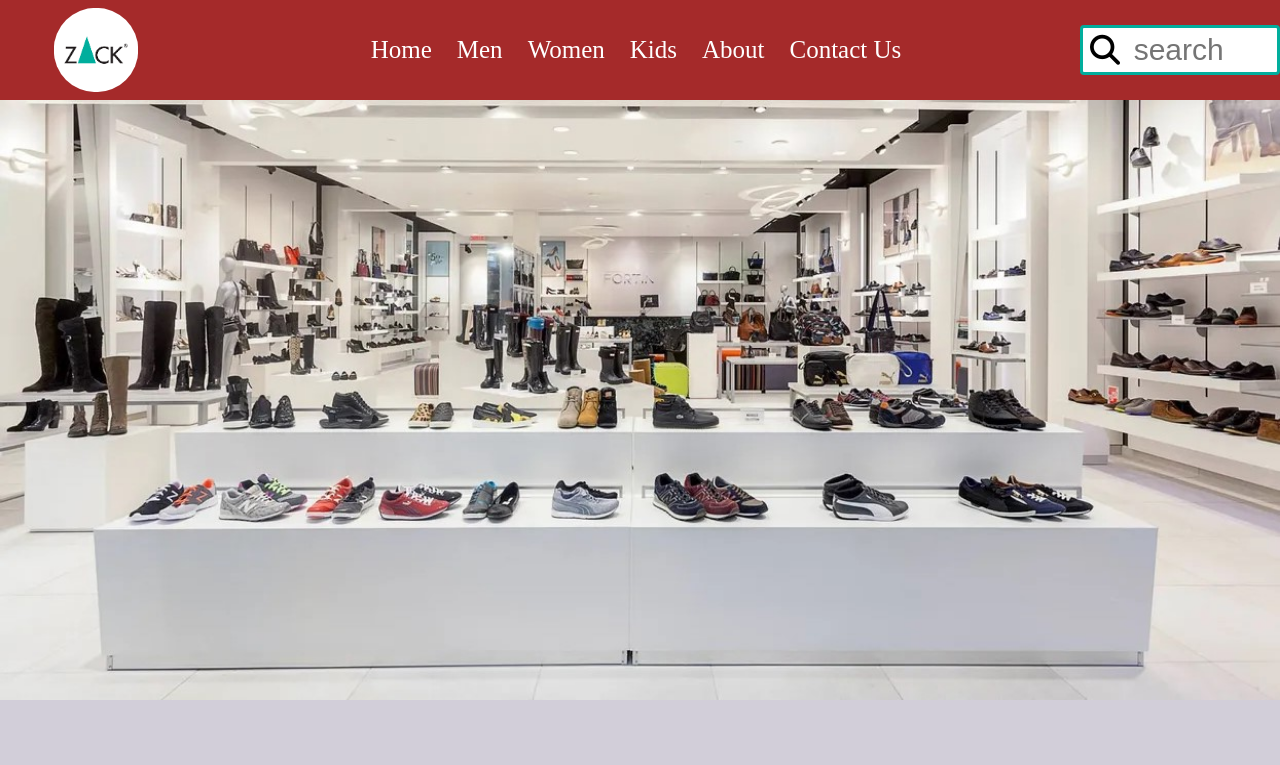
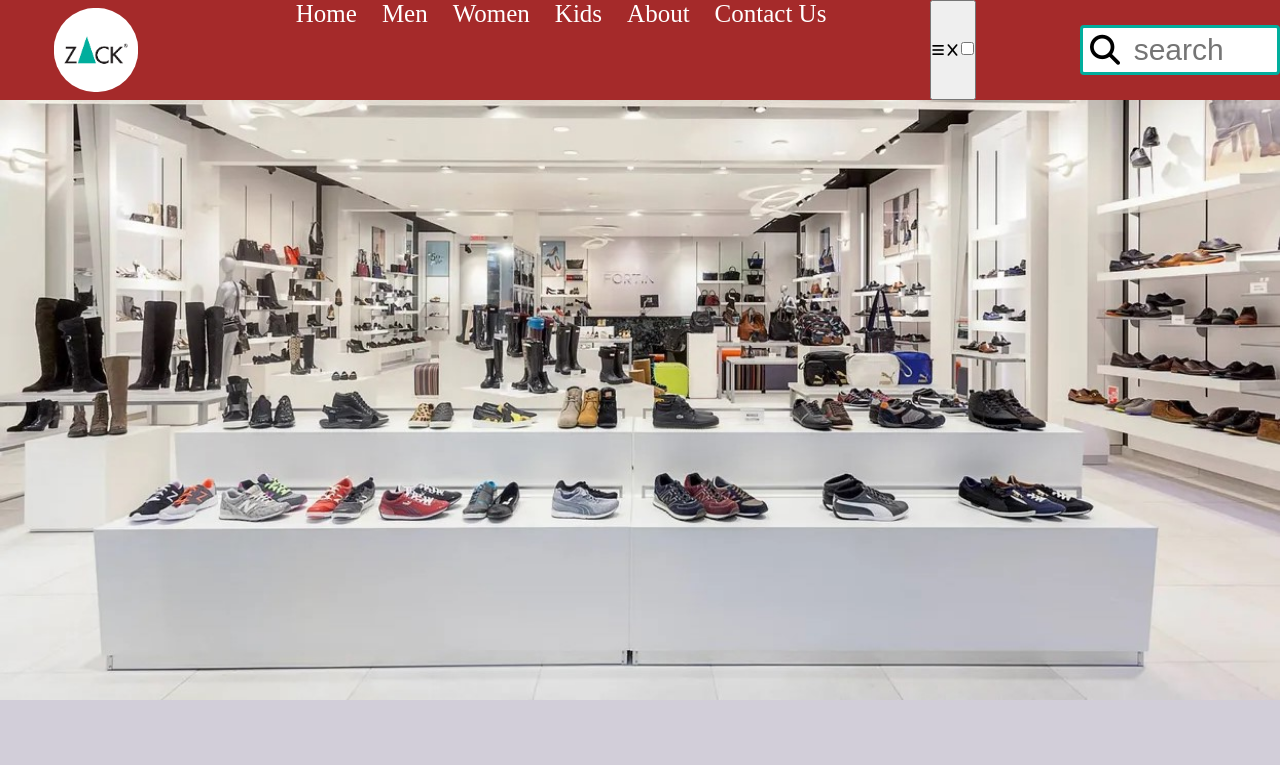
Before and after one commit to ShazimaKouser/SHOE-SHOP-WEBSITE, a plain HTML site: page index.html in a window 1280 px wide. Shown: the top 765 px of the page. Drawn offline with Linux system fonts and the light colour scheme.

Commit message:
initialize changes

```diff
--- a/index.html
+++ b/index.html
@@ -20,7 +20,8 @@
         <div class="logo1">
             <img class="Logo" src="pic/logo.png" alt="">
         </div>
-        <ul>
+        <div class="nav1">
+            <ul class="nav2">
                 <li class="nav"><a href="#HOME">Home</a></li>
                 <li class="nav"><a href="#MEN">Men</a></li>
                 <li class="nav"><a href="#WOMEN">Women</a></li>
@@ -28,7 +29,14 @@
                 <li class="nav"><a href="#ABOUT">About</a></li>
                 <li class="nav"><a href="#CONTACT">Contact Us</a></li>
             </ul>
-
+        </div>
+        <button class="hamburger-icon">
+            <label for="dropdown">
+                <i class="fa-solid fa-bars"></i>
+                <i class="fa-solid fa-x"></i>
+            </label>
+            <input type="checkbox" id="dropdown" />
+        </button>
         <div class="search">
             <input class="bar" type="search" placeholder="search"><i class="fa-solid fa-magnifying-glass"></i>
         </div>
```
Lines whose indentation alone changed are shown as unchanged.
